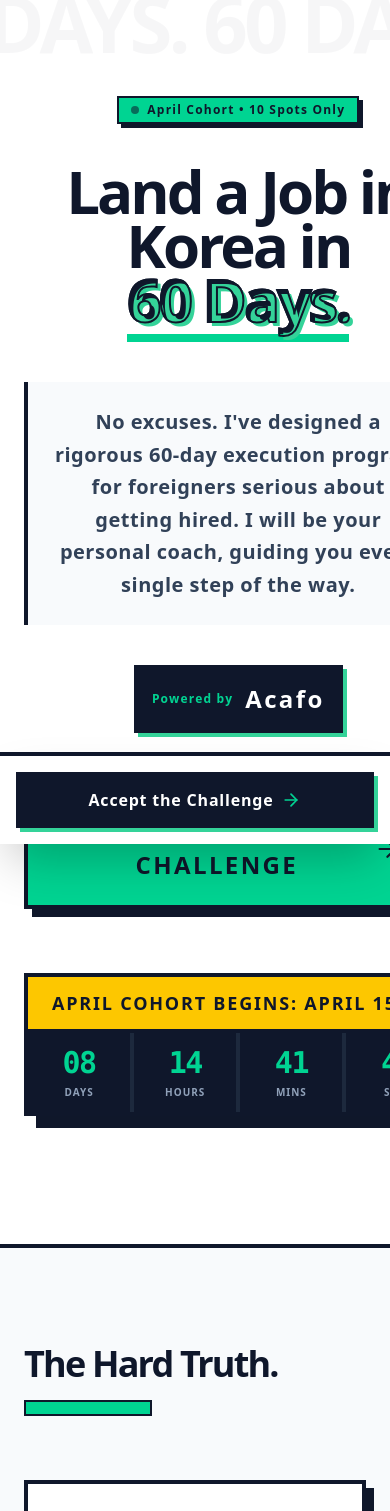
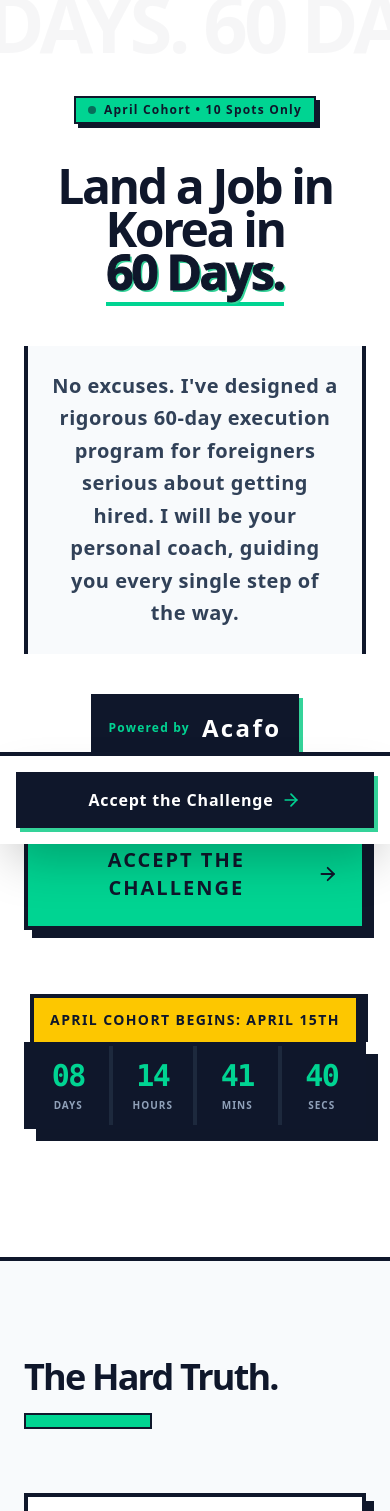
Before and after one commit to caaziio/challenge_acafo, a Next.js app: page / in a window 390 px wide. Shown: the top 1511 px of the page. Built offline with nearby package versions, Linux system fonts and the light colour scheme.

Commit message:
feat: improve mobile responsiveness and update content

```diff
--- a/src/app/page.tsx
+++ b/src/app/page.tsx
@@ -41,23 +41,23 @@ function HeroSection() {
           April Cohort • 10 Spots Only
         </div>
 
-        <h1 className="text-6xl md:text-8xl lg:text-[7rem] font-black tracking-tighter text-slate-900 leading-[0.9] mb-10">
+        <h1 className="text-5xl md:text-8xl lg:text-[7rem] font-black tracking-tighter text-slate-900 leading-[0.9] mb-10 break-words px-4">
           Land a Job in Korea in <br />
-          <span className="text-transparent inline-block pb-2 bg-clip-text bg-gradient-to-r from-slate-900 to-slate-900 border-b-8 border-emerald-400" style={{ WebkitTextStroke: '2px #0f172a', textShadow: '4px 4px 0px #34d399' }}>60 Days.</span>
+          <span className="text-slate-900 inline-block pb-2 border-b-4 md:border-b-8 border-emerald-400" style={{ WebkitTextStroke: '1px #0f172a', textShadow: '2px 2px 0px #34d399' }}>60 Days.</span>
         </h1>
 
         <p className="text-xl md:text-2xl text-slate-700 mb-10 max-w-2xl font-bold tracking-wide leading-relaxed border-l-4 border-r-4 border-slate-900 px-6 bg-slate-50 py-6 mx-auto">
           No excuses. I've designed a rigorous 60-day execution program for foreigners serious about getting hired. I will be your personal coach, guiding you every single step of the way.
         </p>
 
-        <div className="flex items-center justify-center gap-3 mb-10 bg-slate-900 text-white p-4 border-2 border-slate-900 shadow-[4px_4px_0_0_#34d399] w-max mx-auto">
+        <div className="flex items-center justify-center gap-3 mb-10 bg-slate-900 text-white p-4 border-2 border-slate-900 shadow-[4px_4px_0_0_#34d399] w-fit mx-auto">
           <span className="font-black text-xs tracking-widest text-emerald-400">Powered by</span>
           <span className="text-2xl font-black tracking-widest text-white">Acafo</span>
         </div>
 
         <div className="flex flex-col items-center gap-4 mt-4 w-full md:w-auto">
-          <a href="/apply" className="w-full md:w-auto flex items-center justify-center gap-4 bg-emerald-400 text-slate-900 px-12 py-6 font-black tracking-widest text-2xl transition-all hover:translate-x-1 hover:translate-y-1 border-4 border-slate-900 shadow-[8px_8px_0_0_#0f172a] hover:shadow-[4px_4px_0_0_#0f172a] uppercase">
-            Accept the Challenge <ArrowRight className="w-8 h-8 text-slate-900" />
+          <a href="/apply" className="w-full md:w-auto flex items-center justify-center gap-4 bg-emerald-400 text-slate-900 px-6 md:px-12 py-6 font-black tracking-widest text-xl md:text-2xl transition-all hover:translate-x-1 hover:translate-y-1 border-4 border-slate-900 shadow-[8px_8px_0_0_#0f172a] hover:shadow-[4px_4px_0_0_#0f172a] uppercase">
+            Accept the Challenge <ArrowRight className="w-6 h-6 md:w-8 md:h-8 text-slate-900" />
           </a>
           <CountdownBlock />
         </div>
@@ -384,7 +384,7 @@ function TestimonialSection() {
           </h2>
           <div className="flex flex-col md:flex-row md:items-end justify-between gap-6">
             <p className="font-black text-slate-900 tracking-widest text-lg border-l-4 border-slate-900 pl-4 uppercase">
-              No theory. <br />Just real-world proof from the field.
+              No theory. <br />Just real-world proof from the people who tried it.
             </p>
             <div className="hidden md:block w-32 h-4 bg-slate-900 border-2 border-slate-900"></div>
           </div>
@@ -455,7 +455,7 @@ function WhoItsForSection() {
                 "Passive learner (watcher)",
                 "Not dead-serious about the market"
               ].map((item, i) => (
-                <li key={i} className="flex items-center gap-4 font-black text-lg md:text-xl text-slate-500 tracking-wide line-through decoration-slate-400 decoration-4">
+                <li key={i} className="flex items-center gap-4 font-black text-lg md:text-xl text-slate-500 tracking-wide line-through decoration-slate-400 decoration-2">
                   <XCircle className="w-8 h-8 flex-shrink-0" />
                   <span>{item}</span>
                 </li>
@@ -537,7 +537,7 @@ function FAQSection() {
     },
     {
       q: "I'm still abroad. Can I attend the challenge from here?",
-      a: "Absolutely. The Acafo Roadmap is conducted 100% online"
+      a: "Absolutely. The Acafo challenge is conducted 100% online through zoom calls and guidance. You can access it from anywhere."
     },
     {
       q: "I don't have a visa yet. Is it too early for me?",
@@ -644,7 +644,7 @@ function CountdownBlock() {
 
   return (
     <div className="flex flex-col items-center mt-12 w-full max-w-lg mx-auto transform hover:scale-[1.02] transition-transform">
-      <div className="bg-yellow-400 text-slate-900 px-6 py-3 font-black uppercase tracking-widest text-lg border-4 border-slate-900 border-b-0 w-max mx-auto shadow-[8px_0_0_0_#0f172a] relative z-20">
+      <div className="bg-yellow-400 text-slate-900 px-4 md:px-6 py-3 font-black uppercase tracking-widest text-sm md:text-lg border-4 border-slate-900 border-b-0 w-fit mx-auto shadow-[8px_0_0_0_#0f172a] relative z-20">
         April Cohort Begins: April 15th
       </div>
       <div className="flex w-full bg-slate-900 text-white border-4 border-slate-900 shadow-[12px_12px_0_0_#0f172a] divide-x-4 divide-slate-800">
```
